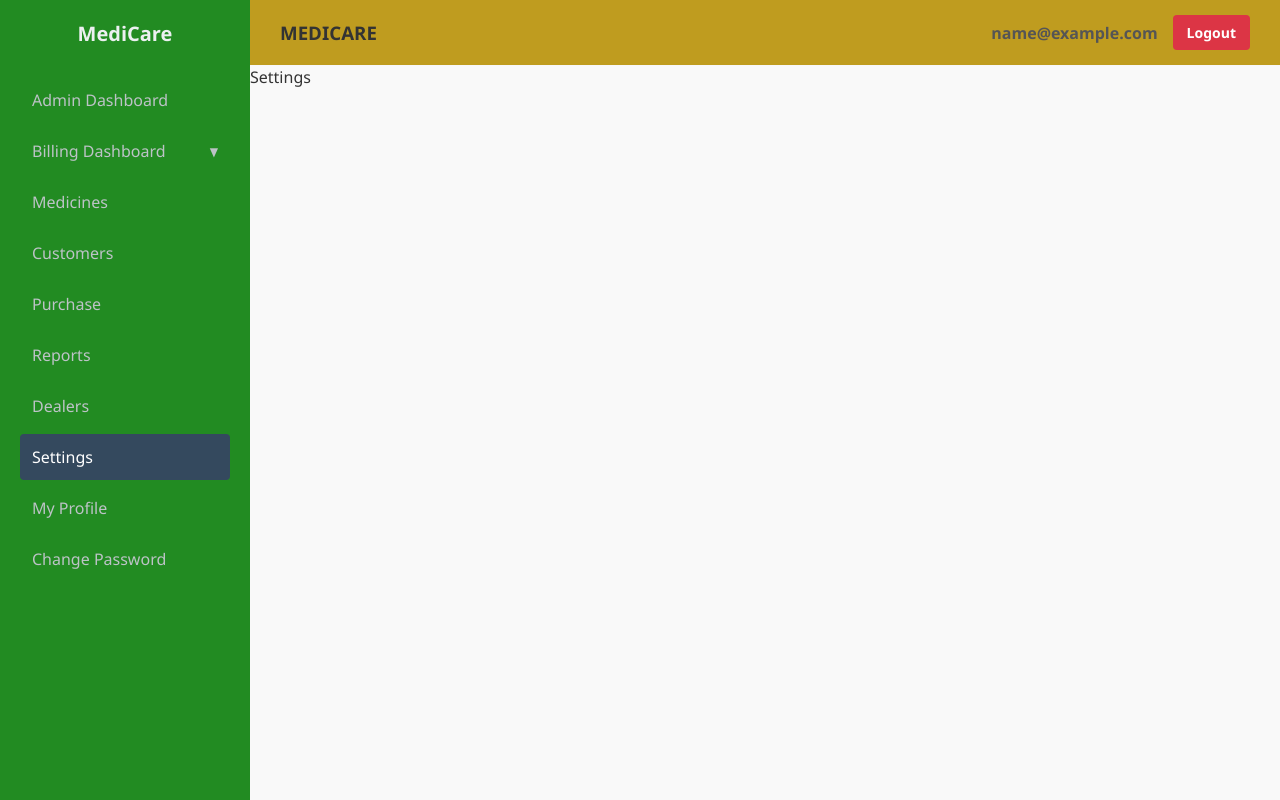
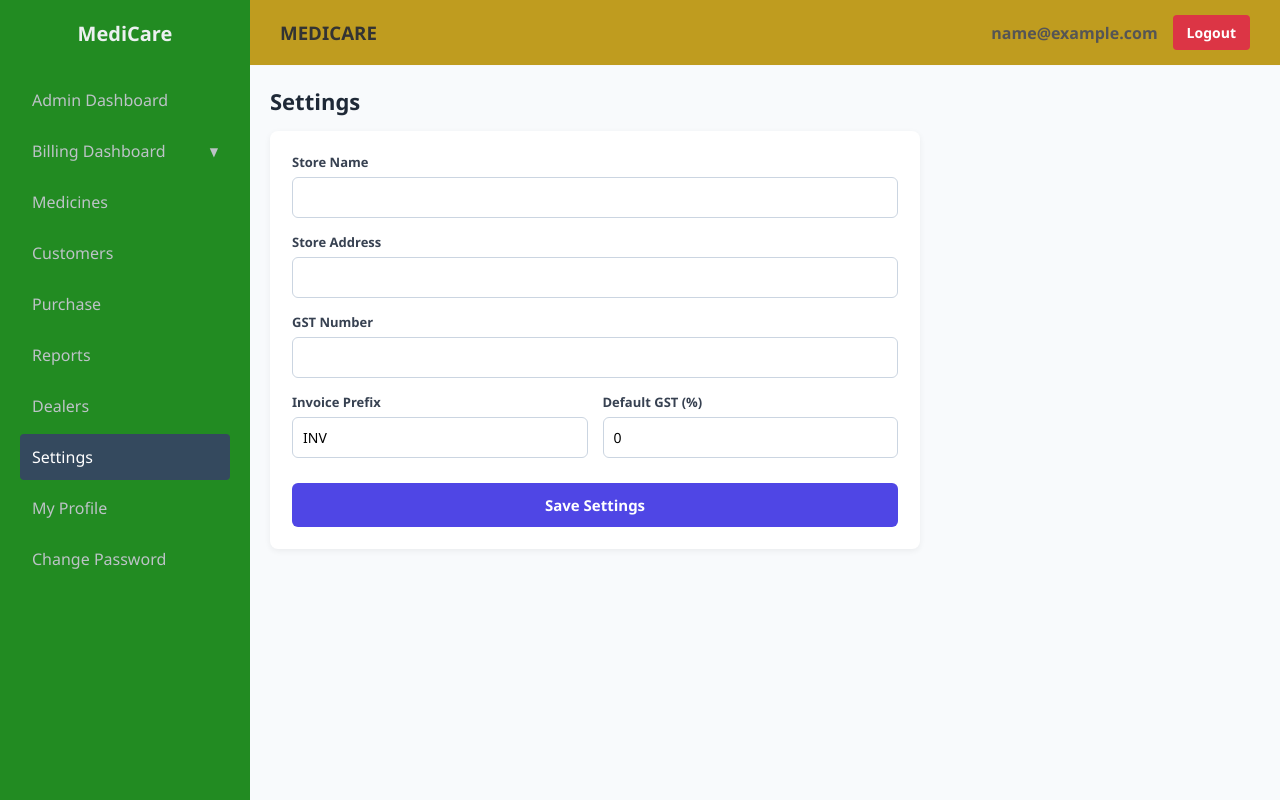
Before and after one commit to adii3404/MBMS, a React (Vite) app: page /settings in a window 1280 px wide. Built offline with nearby package versions, Linux system fonts and the light colour scheme; sample sign-in values are in the browser's storage.

Commit message:
add setting section

```diff
--- a/src/Pages/Reports.jsx
+++ b/src/Pages/Reports.jsx
@@ -8,7 +8,7 @@ const Reports = () => {
   const [selectedDate, setSelectedDate] = useState("");
 
   useEffect(() => {
-    setSales(JSON.parse(localStorage.getItem("sales")) || []);
+    setSales(JSON.parse(localStorage.getItem("saleshistory")) || []);
     setPurchases(JSON.parse(localStorage.getItem("purchases")) || []);
     setMedicines(JSON.parse(localStorage.getItem("medicines")) || []);
   }, []);
--- a/src/Pages/Settings.jsx
+++ b/src/Pages/Settings.jsx
@@ -1,12 +1,127 @@
-import React from 'react'
-import Layout from '../Components/Layout'
+import React, { useEffect, useState } from "react";
+import Layout from "../Components/Layout";
 
-function Settings() {
+const Settings = () => {
+  const [settings, setSettings] = useState({
+    storeName: "",
+    storeAddress: "",
+    gstNumber: "",
+    invoicePrefix: "INV",
+    defaultGst: 0,
+  });
+
+  // Load settings
+  useEffect(() => {
+    const savedSettings = JSON.parse(
+      localStorage.getItem("settings")
+    );
+    if (savedSettings) {
+      setSettings(savedSettings);
+    }
+
+    // Initialize invoiceCounter if not exists
+    if (!localStorage.getItem("invoiceCounter")) {
+      localStorage.setItem("invoiceCounter", "0");
+    }
+  }, []);
+
+  // Save settings
+  const saveSettings = () => {
+    localStorage.setItem(
+      "settings",
+      JSON.stringify(settings)
+    );
+    alert("Settings saved successfully");
+  };
+
   return (
     <Layout>
-      <div>Settings</div>
+      <div className="settings-page">
+        <h2 className="settings-title">Settings</h2>
+
+        <div className="settings-card">
+          <div className="form-group">
+            <label>Store Name</label>
+            <input
+              type="text"
+              value={settings.storeName}
+              onChange={(e) =>
+                setSettings({
+                  ...settings,
+                  storeName: e.target.value,
+                })
+              }
+            />
+          </div>
+
+          <div className="form-group">
+            <label>Store Address</label>
+            <input
+              type="text"
+              value={settings.storeAddress}
+              onChange={(e) =>
+                setSettings({
+                  ...settings,
+                  storeAddress: e.target.value,
+                })
+              }
+            />
+          </div>
+
+          <div className="form-group">
+            <label>GST Number</label>
+            <input
+              type="text"
+              value={settings.gstNumber}
+              onChange={(e) =>
+                setSettings({
+                  ...settings,
+                  gstNumber: e.target.value,
+                })
+              }
+            />
+          </div>
+
+          <div className="form-row">
+            <div className="form-group">
+              <label>Invoice Prefix</label>
+              <input
+                type="text"
+                value={settings.invoicePrefix}
+                onChange={(e) =>
+                  setSettings({
+                    ...settings,
+                    invoicePrefix: e.target.value,
+                  })
+                }
+              />
+            </div>
+
+            <div className="form-group">
+              <label>Default GST (%)</label>
+              <input
+                type="number"
+                value={settings.defaultGst}
+                onChange={(e) =>
+                  setSettings({
+                    ...settings,
+                    defaultGst: Number(e.target.value),
+                  })
+                }
+              />
+            </div>
+          </div>
+
+          <button
+            className="btn-primary"
+            onClick={saveSettings}
+          >
+            Save Settings
+          </button>
+        </div>
+      </div>
     </Layout>
-  )
-}
+  );
+};
 
-export default Settings
+export default Settings;
--- a/src/app.css
+++ b/src/app.css
@@ -1162,3 +1162,75 @@ th {
   color: #64748b;
   padding: 12px;
 }
+
+/* ===============================
+   SETTINGS MODULE
+   =============================== */
+
+.settings-page {
+  padding: 20px;
+  background-color: #f8fafc;
+  min-height: calc(100vh - 60px);
+}
+
+.settings-title {
+  font-size: 22px;
+  font-weight: 600;
+  margin-bottom: 15px;
+  color: #1f2937;
+}
+
+.settings-card {
+  background-color: #ffffff;
+  padding: 22px;
+  border-radius: 8px;
+  max-width: 650px;
+  box-shadow: 0 2px 6px rgba(0,0,0,0.06);
+}
+
+/* Form groups */
+.settings-card .form-group {
+  margin-bottom: 15px;
+}
+
+.settings-card .form-group label {
+  display: block;
+  font-weight: 600;
+  margin-bottom: 6px;
+  color: #374151;
+}
+
+.settings-card .form-group input {
+  width: 100%;
+  padding: 10px;
+  border: 1px solid #cbd5e1;
+  border-radius: 6px;
+  font-size: 14px;
+  background-color: #ffffff;
+}
+
+/* Row layout for prefix & GST */
+.settings-card .form-row {
+  display: flex;
+  gap: 15px;
+}
+
+.settings-card .form-row .form-group {
+  flex: 1;
+}
+
+/* Save button */
+.settings-card .btn-primary {
+  margin-top: 10px;
+  padding: 12px 28px;
+  font-size: 15px;
+  font-weight: 600;
+  border-radius: 6px;
+}
+
+/* Responsive */
+@media (max-width: 768px) {
+  .settings-card .form-row {
+    flex-direction: column;
+  }
+}
```
